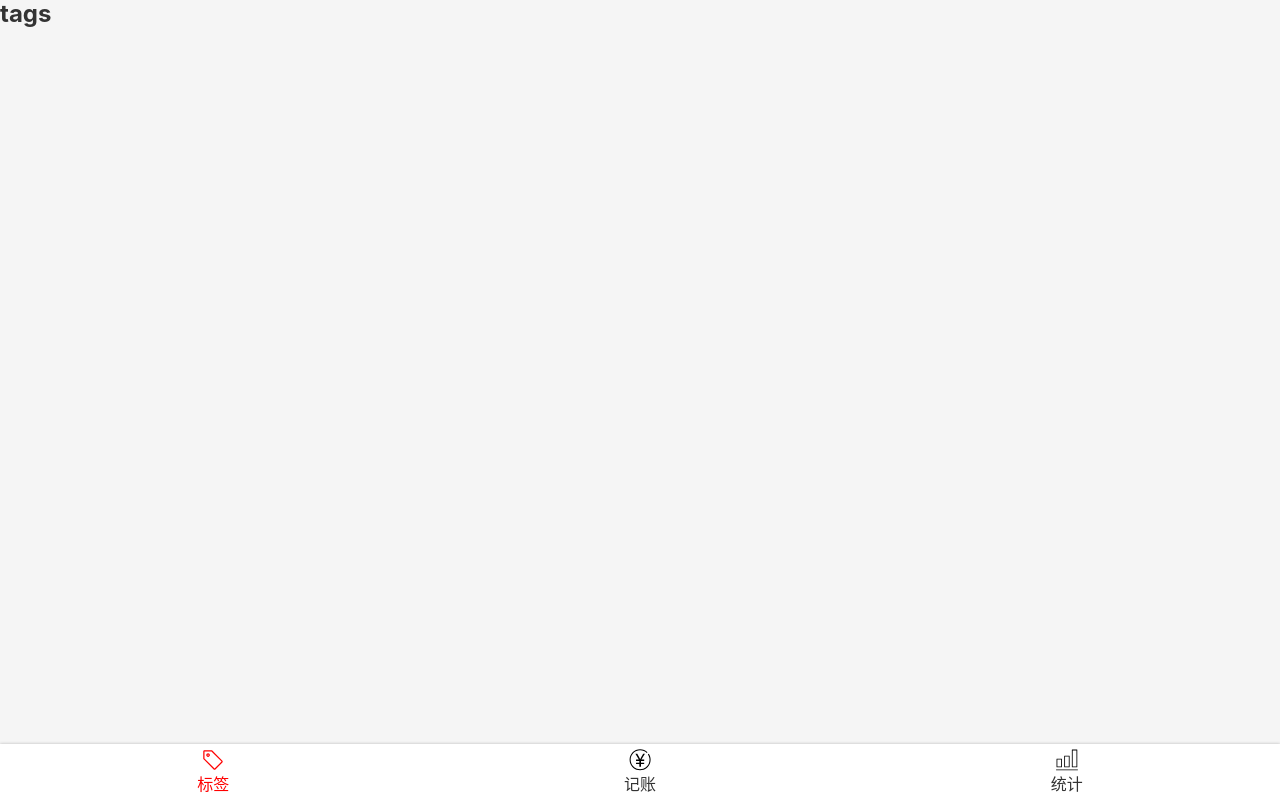
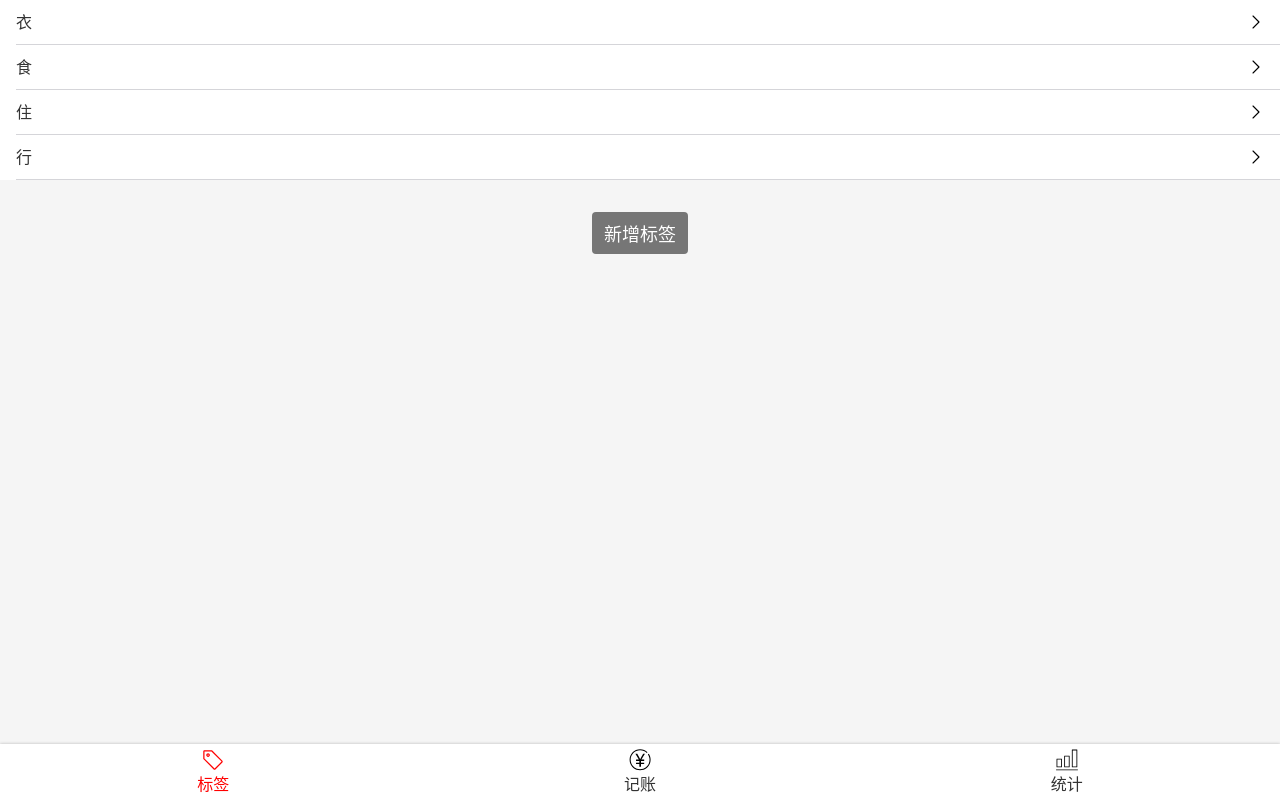
Before and after one commit to GelatoMao/CashNote, a React app: page /#/tags in a window 1280 px wide. Built offline with nearby package versions, Linux system fonts and the light colour scheme.

Commit message:
完成tags样式

```diff
--- a/src/index.scss
+++ b/src/index.scss
@@ -51,3 +51,9 @@
   display: block;
   clear: both;
 }
+
+.oneLine {
+  white-space: nowrap;
+  overflow: hidden;
+  text-overflow: ellipsis;
+}
--- a/src/useTags.tsx
+++ b/src/useTags.tsx
@@ -1,4 +1,5 @@
 import { useState } from "react"
+// 封装一个自定义hook
 const useTags = () => {
   const [tags, setTags] = useState<string[]>(["衣", "食", "住", "行"])
   return { tags, setTags }
--- a/src/views/Tags.tsx
+++ b/src/views/Tags.tsx
@@ -1,12 +1,62 @@
 import React from "react"
+import styled from "styled-components"
 import Layout from "components/Layout"
 import { useTags } from "useTags"
+import Icon from "components/Icon"
+
+const TagList = styled.ol`
+  font-size: 16px;
+  background: white;
+  > li {
+    border-bottom: 1px solid #d5d5d9;
+    line-height: 20px;
+    padding: 12px 16px 12px 0;
+    margin-left: 16px;
+    display: flex;
+    justify-content: space-between;
+    align-items: center;
+  }
+`
+
+const Button = styled.button`
+  font-size: 18px;
+  border: none;
+  padding: 8px 12px;
+  background: #767676;
+  border-radius: 4px;
+  color: white;
+`
+
+const Center = styled.div`
+  display: flex;
+  justify-content: center;
+  align-items: center;
+  flex-direction: column;
+`
+
+const Space = styled.div`
+  height: 16px;
+`
 
 function Tags() {
   const { tags, setTags } = useTags()
   return (
     <Layout>
-      <h2>tags</h2>
+      <TagList>
+        {tags.map((tag) => {
+          return (
+            <li key={tag}>
+              <span className="oneLine">{tag}</span> <Icon name="right" />
+            </li>
+          )
+        })}
+      </TagList>
+      <Center>
+        <Space />
+        <Space />
+        <Button>新增标签</Button>
+        <Space />
+      </Center>
     </Layout>
   )
 }
```
Also changed, not shown: src/icons/left.svg (added), src/icons/right.svg (added).
